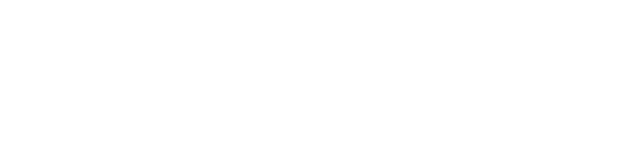
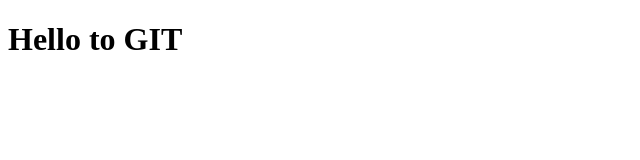
Before and after one commit to BioBoost/hello_git, a plain HTML site: page index.html in a window 1280 px wide. Shown: the whole page, without its empty margins (0-640 px from the left). Drawn offline with Linux system fonts and the light colour scheme.

Commit message:
Add title to html

```diff
--- a/index.html
+++ b/index.html
@@ -7,6 +7,6 @@
     <title>Document</title>
 </head>
 <body>
-
+    <h1>Hello to GIT</h1>
 </body>
 </html>
```
